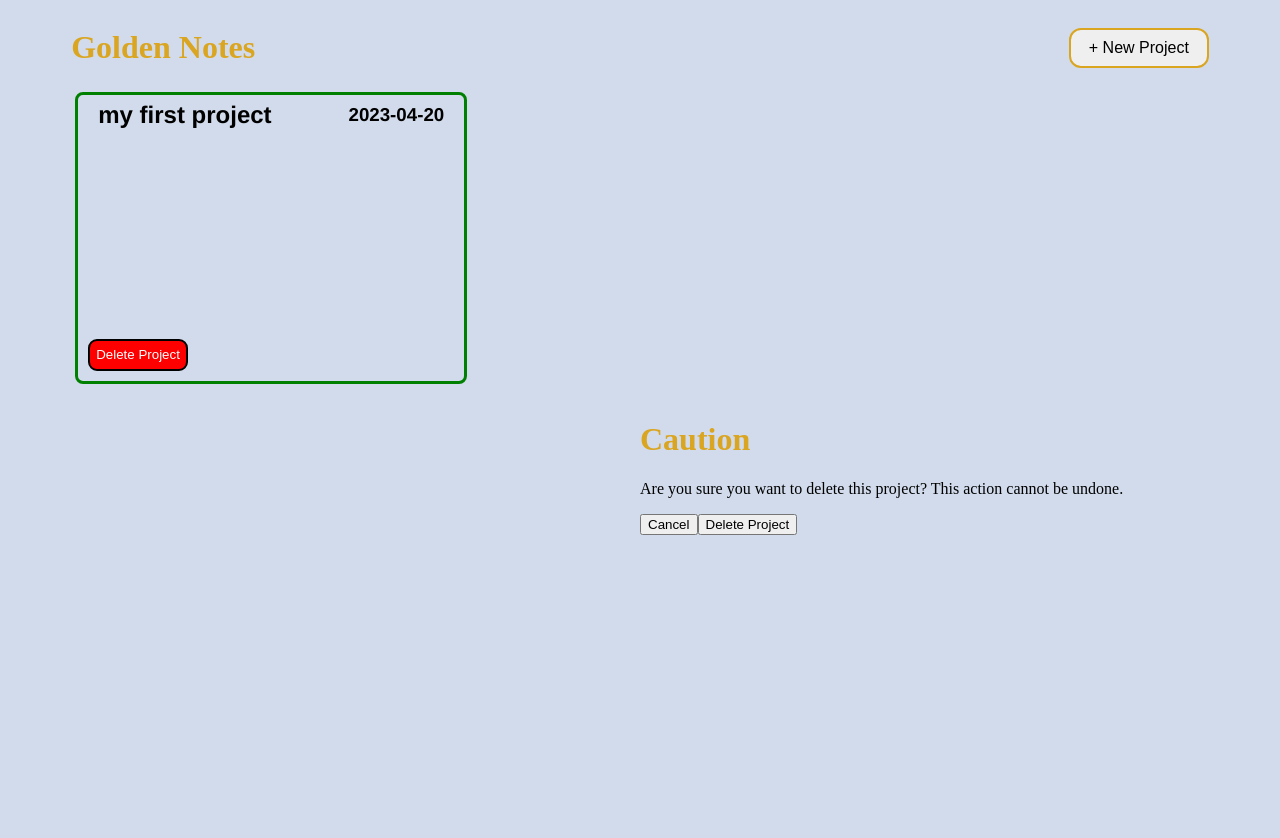
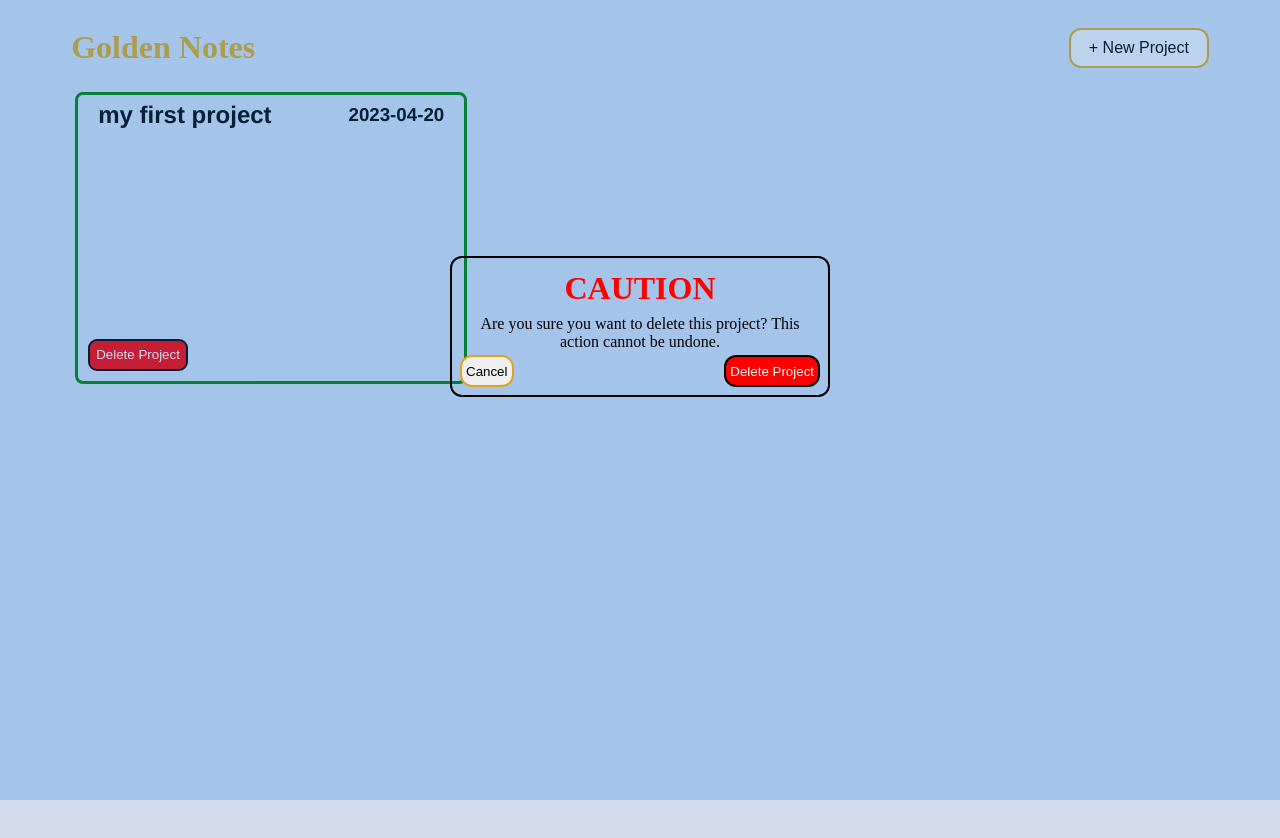
Before and after one commit to grantgolden13/to-do-list, a website built with webpack: page dist/index.html in a window 1280 px wide. Both pictures are taken after a click on the button "Delete Project". Built offline with nearby package versions, Linux system fonts and the light colour scheme.

Commit message:
style delete project alert prompt

```diff
--- a/src/modal.js
+++ b/src/modal.js
@@ -9,7 +9,6 @@ const createPrioritySelector = function() {
     prioritySelector.classList.add('input', 'form-child');
 
     const prioritySelectorPlaceholder = document.createElement('option');
-    prioritySelectorPlaceholder.value = "";
     prioritySelectorPlaceholder.textContent = "Priority Level";
 
     const priorityOptionHighest = document.createElement('option');
@@ -86,9 +85,9 @@ const clearForm = function() {
 }
 
 const createSubmitBtn = function() {
-    const submitBtn = document.createElement('input');
+    const submitBtn = document.createElement('button');
     submitBtn.type = "submit";
-    submitBtn.value = "Create";
+    submitBtn.textContent = "Create";
     submitBtn.classList.add('submit-btn', 'form-child');
     submitBtn.addEventListener('click', (e) => {
         e.preventDefault();
@@ -102,6 +101,9 @@ const createForm = function() {
     const newProjectForm = document.createElement('form');
     newProjectForm.classList.add('form');
     newProjectForm.name = "new-project-form";
+    newProjectForm.action = "#";
+    newProjectForm.method = "POST";
+    newProjectForm.id = "new-project-form"
 
     const formTitle = document.createElement('div');
     formTitle.textContent = "New Project";
@@ -115,6 +117,7 @@ const createForm = function() {
     nameInput.id = "name-input";
     nameInput.classList.add('input', 'form-child');
     nameInput.placeholder = "New Project Name";
+    nameInput.required = "required";
 
     newProjectForm.appendChild(formTitle);
     newProjectForm.appendChild(nameInputLabel);
--- a/src/projects.js
+++ b/src/projects.js
@@ -9,21 +9,25 @@ const Project = function Project(name, priority, dueDate) {
 
 const createDeleteAlert = function(elem) {
     const alertModal = document.createElement('div');
-    alertModal.classList.add('alert-modal');
+    alertModal.classList.add('delete-modal');
 
     const alertContainer = document.createElement('div');
     alertContainer.classList.add('alert-container');
 
     const alerth1 = document.createElement('h1');
-    alerth1.textContent = "Caution";
+    alerth1.textContent = "CAUTION";
 
     const alertp = document.createElement('p');
     alertp.textContent = "Are you sure you want to delete this project? This action cannot be undone.";
 
+    const buttonContainer = document.createElement('div');
+    buttonContainer.classList.add('btn-container');
+
     const cancelButton = document.createElement('button');
+    cancelButton.id = "cancelDelete";
     cancelButton.textContent = "Cancel";
     cancelButton.addEventListener('click', (e) => {
-        e.target.parentElement.style.display = "none";
+        e.target.parentElement.parentElement.parentElement.style.display = "none";
     });
 
     const deleteButton = document.createElement('button');
@@ -33,15 +37,19 @@ const createDeleteAlert = function(elem) {
         const index = projects.indexOf(elem);
         projects.splice(index, 1);
         elem.remove();
-        e.target.parentElement.style.display = "none";
-    })
+        e.target.parentElement.parentElement.parentElement.style.display = "none";
+    });
+
+    buttonContainer.appendChild(cancelButton);
+    buttonContainer.appendChild(deleteButton);
 
     alertContainer.appendChild(alerth1);
     alertContainer.appendChild(alertp);
-    alertContainer.appendChild(cancelButton);
-    alertContainer.appendChild(deleteButton);
+    alertContainer.appendChild(buttonContainer);
 
-    content.appendChild(alertContainer);
+    alertModal.appendChild(alertContainer);
+
+    content.appendChild(alertModal);
 }
 
 const createDeleteBtn = function() {
--- a/src/style.css
+++ b/src/style.css
@@ -30,7 +30,9 @@ h1 {
 }
 
 .new-project-button:hover,
-.delete-btn:hover {
+.delete-btn:hover,
+#deleteProject:hover,
+#cancelDelete:hover {
     transform: scale(1.08);
 }
 
@@ -144,8 +146,56 @@ header > h3 {
     margin: 10px
 }
 
+.delete-modal {
+    position: fixed;
+    z-index: 1;
+    left: 0;
+    top: 0;
+    width: 100%;
+    height: 100%;
+    background-color: rgba(24, 124, 224, 24%);
+    overflow: auto;
+}
+
 .alert-container {
-    position: absolute;
-    top: 50%;
-    left: 50%;
+    display: flex;
+    flex-flow: column nowrap;
+    border: 2px solid black;
+    border-radius: 12px;
+    justify-content: center;
+    align-items: center;
+    margin: 20% auto;
+    padding: 8px;
+    width: 360px;
+    box-shadow: 2px rgba(0, 0, 0, 0.2);
 }
+
+.alert-container > h1 {
+    display: block;
+    color: red;
+    margin: 4px;
+}
+
+.alert-container > p {
+    margin: 4px;
+    text-align: center;
+}
+
+.btn-container {
+    display: flex;
+    width: 360px;
+    justify-content: space-between;
+}
+
+.btn-container > button {
+    border: 2px solid goldenrod;
+    border-radius: 12px;
+    height: 32px;
+    padding: 4px;
+}
+
+#deleteProject {
+    color: white;
+    border: 2px solid black;
+    background-color: red;
+}
```
Also changed, not shown: dist/bundle.js.
